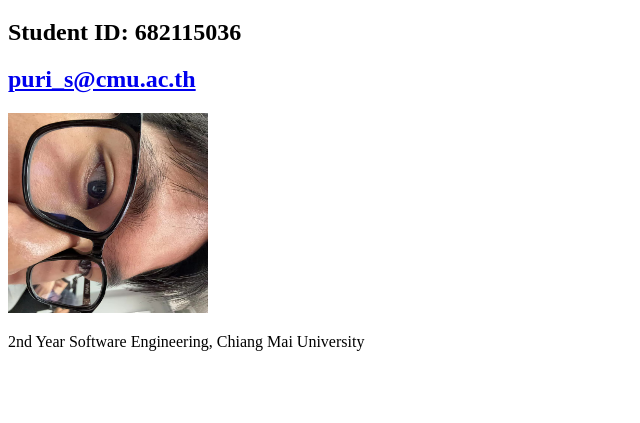
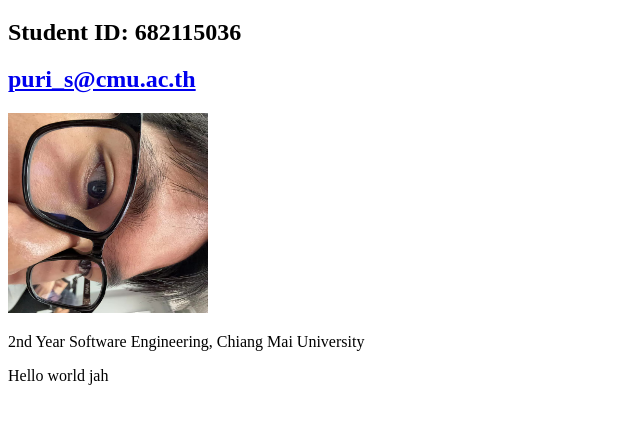
Before and after one commit to daydeda/se234-lab, a plain HTML site: page index.html in a window 1280 px wide. Shown: the part 87-510 px from the top of the page, without its empty margins (0-640 px from the left). Drawn offline with Linux system fonts and the light colour scheme.

Commit message:
adding hello world <p>

```diff
--- a/index.html
+++ b/index.html
@@ -16,5 +16,6 @@
     <h2><a href="mailto:puri_s@cmu.ac.th">puri_s@cmu.ac.th</a></h2>
     <img src="image.jpeg" alt="Puri Sangnawakit" width="200" height="200">
     <p>2nd Year Software Engineering, Chiang Mai University</p>
+    <p>Hello world jah</p>
 </body>
 </html>
```
